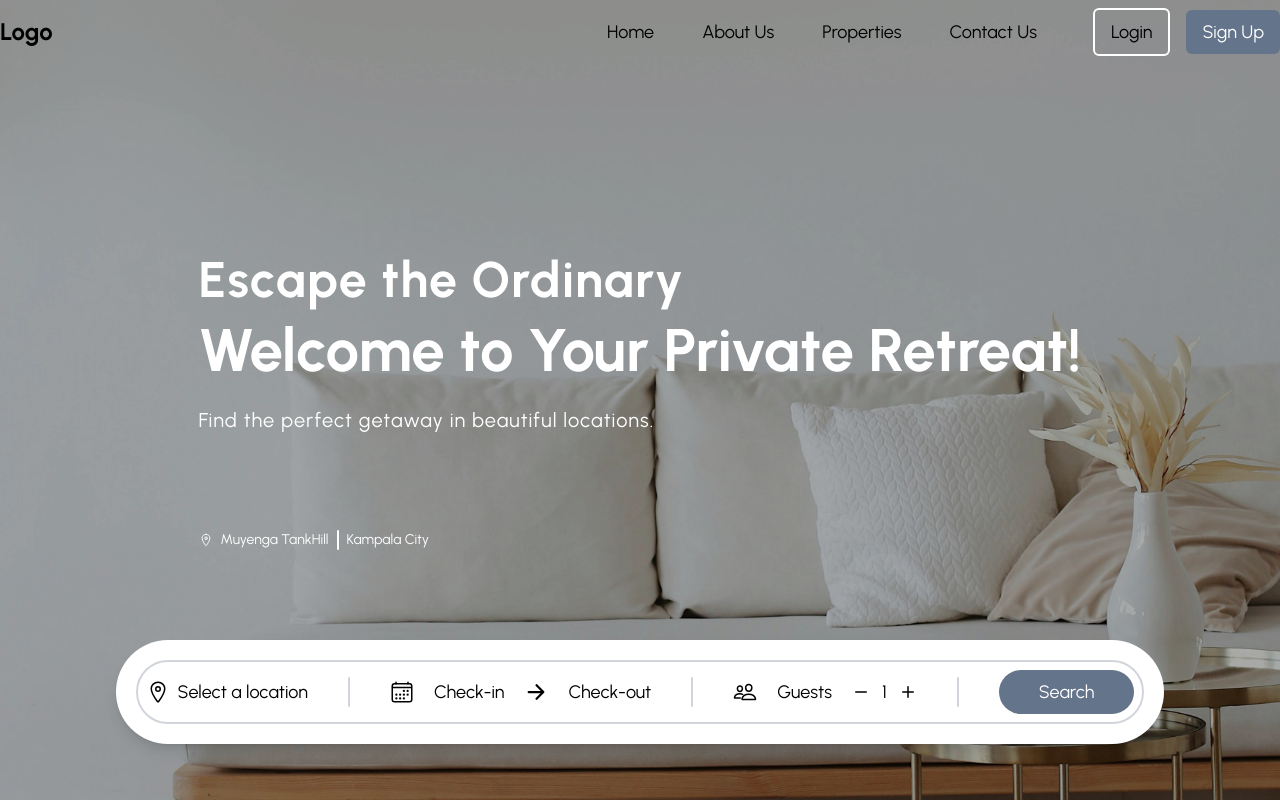
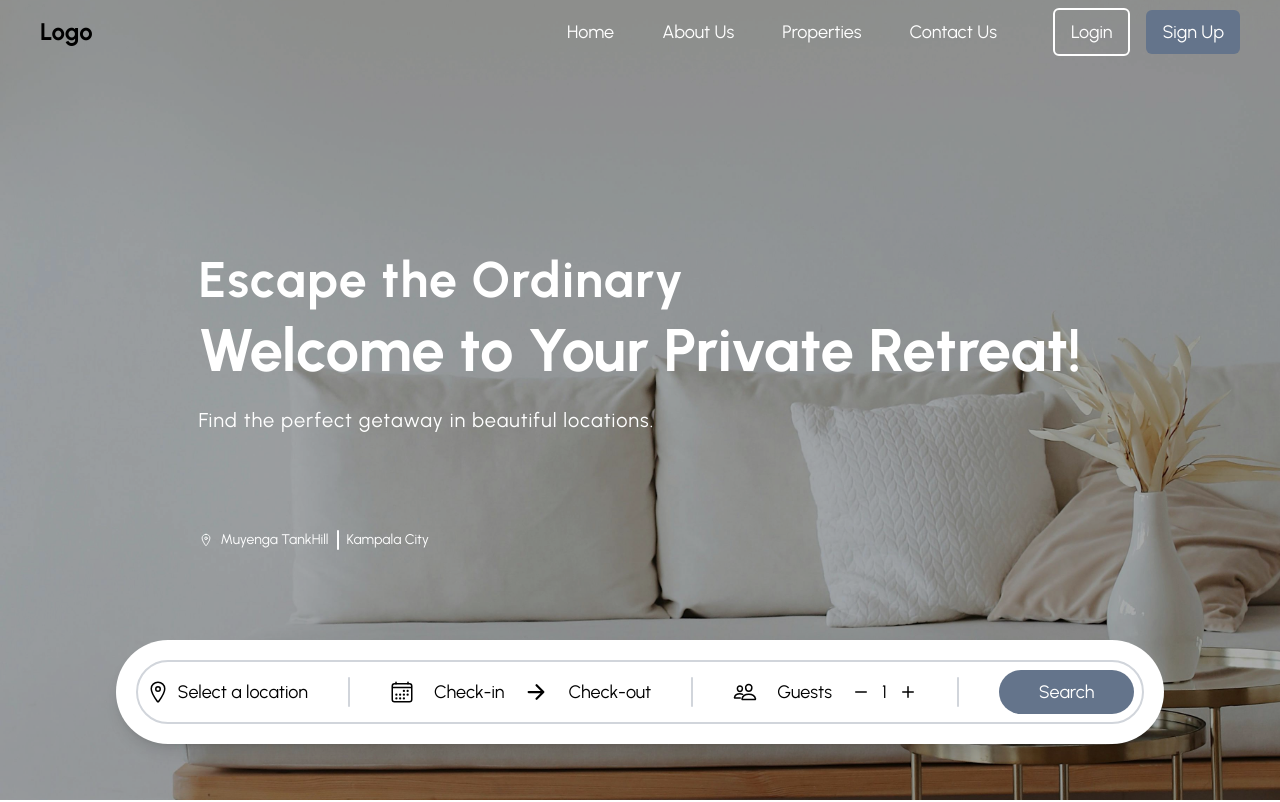
Before and after one commit to Orijadribo/vacation-rental, a React (Create React App) app in the folder frontend/: page / in a window 1280 px wide. Shown: the top 802 px of the page. Built offline with nearby package versions, Linux system fonts and the light colour scheme; the HTML template or start-up script is replaced by a standard one.

Commit message:
added max width

```diff
--- a/frontend/src/components/NavBar.jsx
+++ b/frontend/src/components/NavBar.jsx
@@ -20,30 +20,52 @@ const NavBar = () => {
   }, [scrolled]);
 
   return (
-    <div className={`fixed w-full transition-colors duration-300 z-50 ${scrolled ? 'bg-white shadow-md' : 'bg-transparent'}`}>
-      <div className='flex justify-between items-center max-w-screen-xl mx-auto h-16'>
-        <div className='text-2xl font-bold'>Logo</div>
+    <div
+      className={`fixed w-full transition-colors duration-300 z-50 ${
+        scrolled ? 'bg-white shadow-md text-black' : 'bg-transparent text-white'
+      }`}
+    >
+      <div className='flex justify-between items-center max-w-screen-xl mx-auto h-16 px-10'>
+        <div className='text-2xl font-bold text-black'>Logo</div>
         <div className='flex justify-between items-center gap-10'>
           <div className='flex items-center justify-center space-x-4'>
             <Link to='/'>
-              <div className='hover:bg-slate-500 hover:text-white px-4 py-2 rounded-md'>Home</div>
+              <div className='hover:bg-slate-500 hover:text-white px-4 py-2 rounded-md'>
+                Home
+              </div>
             </Link>
             <Link to='/about'>
-              <div className='hover:bg-slate-500 hover:text-white px-4 py-2 rounded-md'>About Us</div>
+              <div className='hover:bg-slate-500 hover:text-white px-4 py-2 rounded-md'>
+                About Us
+              </div>
             </Link>
             <Link to='/properties'>
-              <div className='hover:bg-slate-500 hover:text-white px-4 py-2 rounded-md'>Properties</div>
+              <div className='hover:bg-slate-500 hover:text-white px-4 py-2 rounded-md'>
+                Properties
+              </div>
             </Link>
             <Link to='/contact'>
-              <div className='hover:bg-slate-500 hover:text-white px-4 py-2 rounded-md'>Contact Us</div>
+              <div className='hover:bg-slate-500 hover:text-white px-4 py-2 rounded-md'>
+                Contact Us
+              </div>
             </Link>
           </div>
           <div className='flex items-center justify-center space-x-4'>
             <Link to='/login'>
-              <div className='border-2 border-white hover:border-2 hover:border-slate-500 px-4 py-2 rounded-md'>Login</div>
+              <div
+                className={`border-2 ${
+                  !scrolled
+                    ? 'border-white hover:border-2 hover:border-slate-500'
+                    : 'border-slate-500 hover:border-2 hover:border-white'
+                } px-4 py-2 rounded-md`}
+              >
+                Login
+              </div>
             </Link>
             <Link to='/signup'>
-              <div className='bg-slate-500 text-white px-4 py-2 rounded-md'>Sign Up</div>
+              <div className='bg-slate-500 text-white px-4 py-2 rounded-md'>
+                Sign Up
+              </div>
             </Link>
           </div>
         </div>
```
